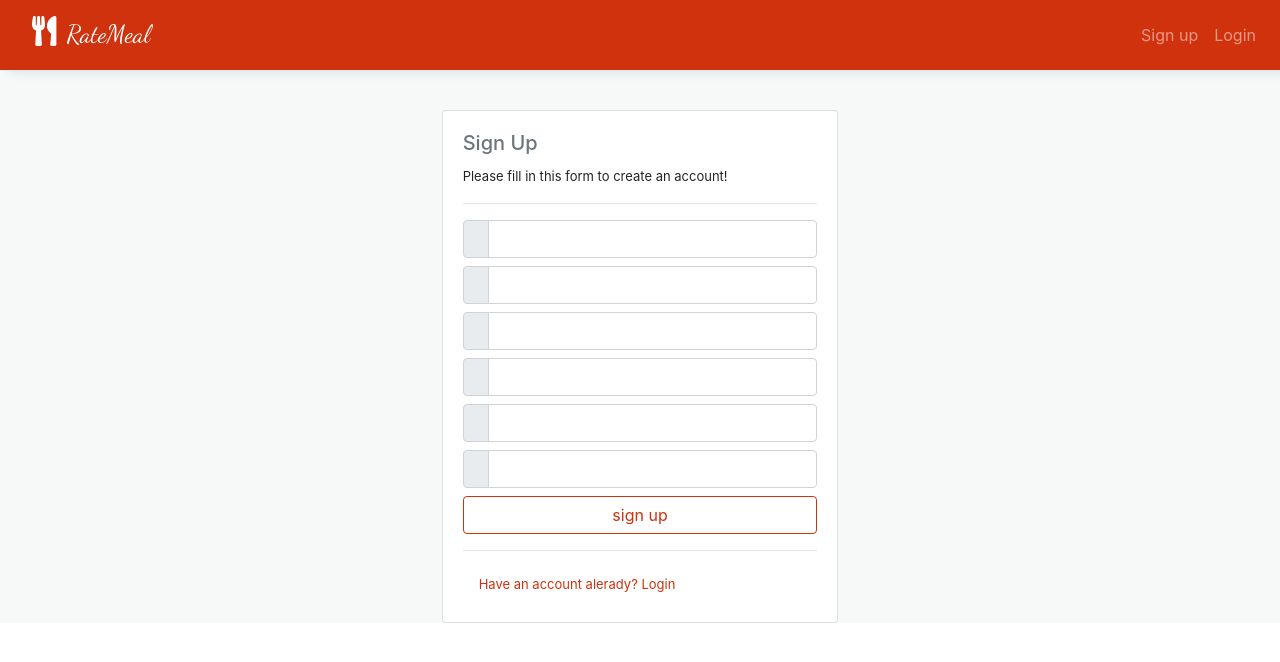
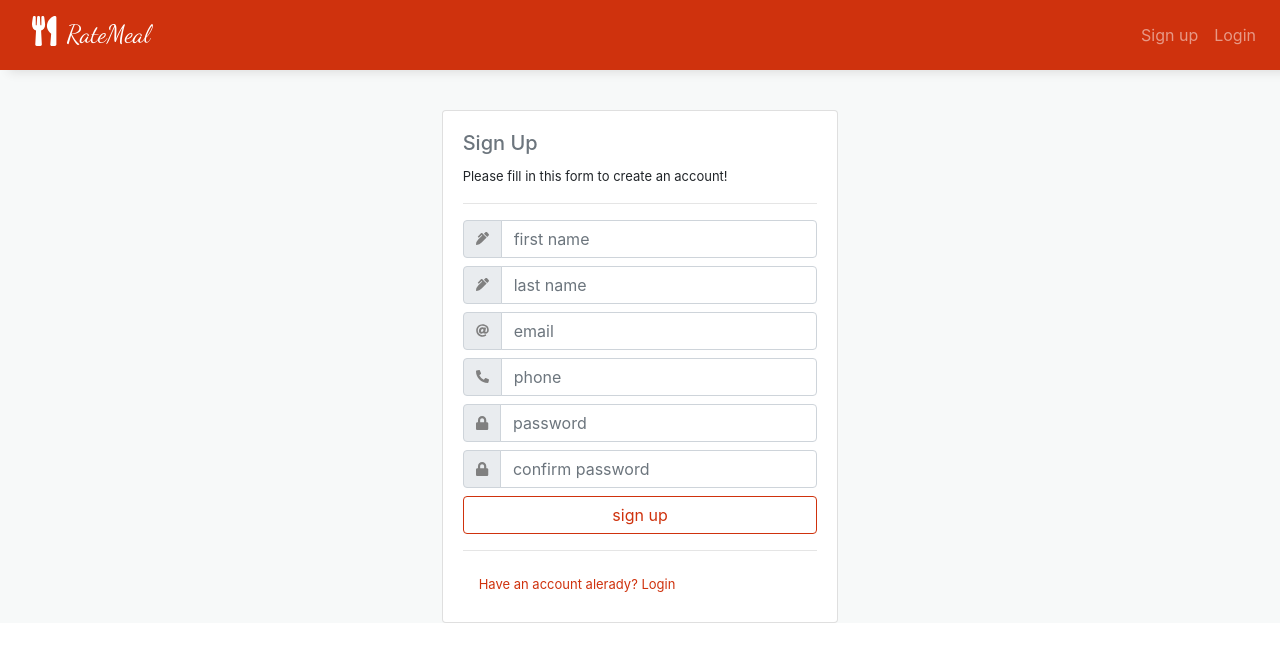
Before and after one commit to AbetangJoseph/meal-feedback, a React (Create React App) app: page /signup in a window 1280 px wide. Shown: the top 662 px of the page. Built offline with nearby package versions, Linux system fonts and the light colour scheme.

Commit message:
add InputField props and Icons

```diff
--- a/src/pages/Login/index.jsx
+++ b/src/pages/Login/index.jsx
@@ -3,6 +3,8 @@ import Card from '../../components/Card';
 import InputField from '../../components/InputField';
 import Button from '../../components/Button';
 import { Link } from 'react-router-dom';
+import { FontAwesomeIcon } from '@fortawesome/react-fontawesome';
+import { faLock, faAt } from '@fortawesome/free-solid-svg-icons';
 import './style.css';
 
 export default function Login() {
@@ -14,8 +16,31 @@ export default function Login() {
         message="Please fill in this form to login!"
         cardBody={
           <>
-            <InputField />
-            <InputField />
+            <InputField
+              inputType="email"
+              placeholder="email"
+              inputName="email"
+              inputId="email"
+              inputSign={
+                <FontAwesomeIcon
+                  icon={faAt}
+                  style={{ color: 'grey', fontSize: '14px' }}
+                />
+              }
+            />
+            <InputField
+              inputType="password"
+              placeholder="password"
+              inputName="password"
+              inputId="password"
+              inputSign={
+                <FontAwesomeIcon
+                  icon={faLock}
+                  style={{ color: 'grey', fontSize: '15px' }}
+                />
+              }
+            />
+
             <Button
               buttonLabel="Login"
               buttonType="btn btn-custom-outline btn-block"
--- a/src/pages/SignUp/index.jsx
+++ b/src/pages/SignUp/index.jsx
@@ -4,6 +4,13 @@ import InputField from '../../components/InputField';
 import Button from '../../components/Button';
 import './style.css';
 import { Link } from 'react-router-dom';
+import { FontAwesomeIcon } from '@fortawesome/react-fontawesome';
+import {
+  faPhoneAlt,
+  faLock,
+  faPenAlt,
+  faAt
+} from '@fortawesome/free-solid-svg-icons';
 
 export default function SignUp() {
   return (
@@ -14,12 +21,78 @@ export default function SignUp() {
         message="Please fill in this form to create an account!"
         cardBody={
           <>
-            <InputField />
-            <InputField />
-            <InputField />
-            <InputField />
-            <InputField />
-            <InputField />
+            <InputField
+              inputType="text"
+              placeholder="first name"
+              inputName="firstname"
+              inputId="firstname"
+              inputSign={
+                <FontAwesomeIcon
+                  icon={faPenAlt}
+                  style={{ color: 'grey', fontSize: '13px' }}
+                />
+              }
+            />
+            <InputField
+              inputType="password"
+              placeholder="last name"
+              inputName="lastname"
+              inputId="lastname"
+              inputSign={
+                <FontAwesomeIcon
+                  icon={faPenAlt}
+                  style={{ color: 'grey', fontSize: '13px' }}
+                />
+              }
+            />
+            <InputField
+              inputType="email"
+              placeholder="email"
+              inputName="email"
+              inputId="email"
+              inputSign={
+                <FontAwesomeIcon
+                  icon={faAt}
+                  style={{ color: 'grey', fontSize: '13px' }}
+                />
+              }
+            />
+            <InputField
+              inputType="phone"
+              placeholder="phone"
+              inputName="phone"
+              inputId="phone"
+              inputSign={
+                <FontAwesomeIcon
+                  icon={faPhoneAlt}
+                  style={{ color: 'grey', fontSize: '13px' }}
+                />
+              }
+            />
+            <InputField
+              inputType="password"
+              placeholder="password"
+              inputName="password"
+              inputId="password"
+              inputSign={
+                <FontAwesomeIcon
+                  icon={faLock}
+                  style={{ color: 'grey', fontSize: '14px' }}
+                />
+              }
+            />
+            <InputField
+              inputType="password"
+              placeholder="confirm password"
+              inputName="confirmpassword"
+              inputId="confirmpassword"
+              inputSign={
+                <FontAwesomeIcon
+                  icon={faLock}
+                  style={{ color: 'grey', fontSize: '14px' }}
+                />
+              }
+            />
             <Button
               buttonLabel="sign up"
               buttonType="btn btn-custom-outline btn-block"
```
